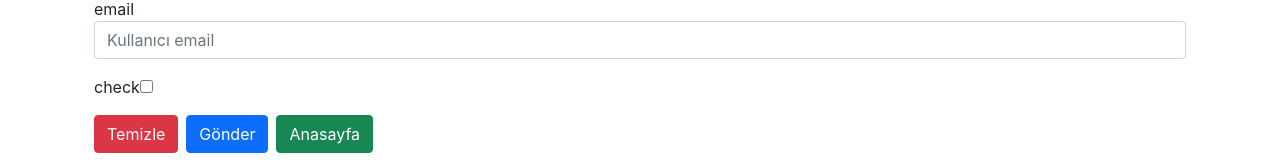
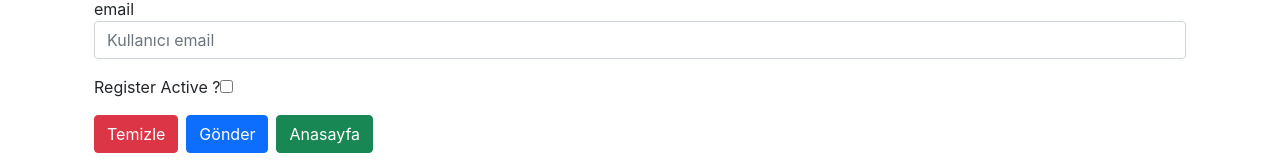
Before and after one commit to hamitmizrak/EcodationAllBlogProject7, a React (Create React App) app in the folder frontend/: page /register_add/1 in a window 1280 px wide. Shown: the part 316-481 px from the top of the page. Built offline with nearby package versions, Linux system fonts and the light colour scheme; no server answers.

Commit message:
check name ==> chanced

```diff
--- a/frontend/src/component/blog/CreateOrUpdateRegister.jsx
+++ b/frontend/src/component/blog/CreateOrUpdateRegister.jsx
@@ -219,7 +219,7 @@ export default class CreateOrUpdateRegister extends Component {
 
                             {/* isActive */}
                             <div className="form-group mb-3">
-                                <label htmlFor="check">check</label>
+                                <label htmlFor="check">Register Active ?</label>
                                 <input type="checkbox" name="check" id="check" onChange={this.onChangeCheck} />
                             </div>
 
```
